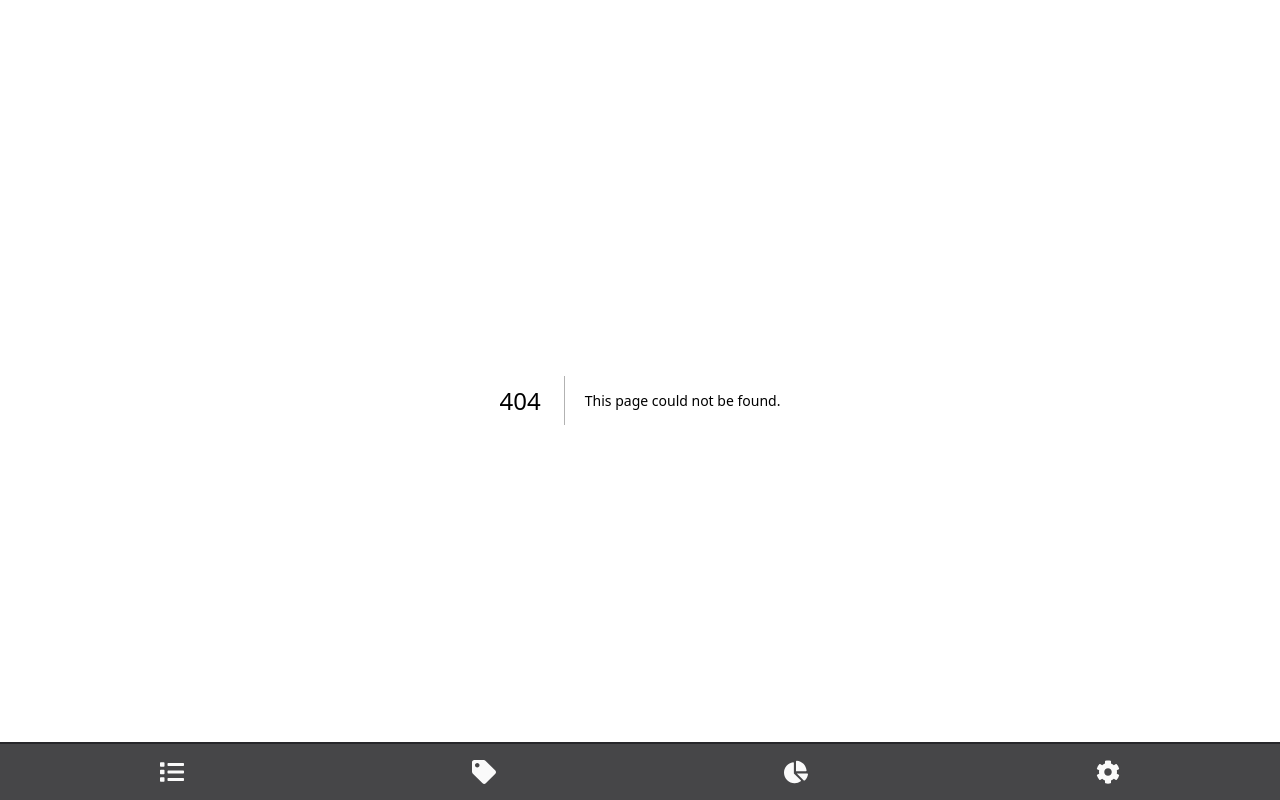
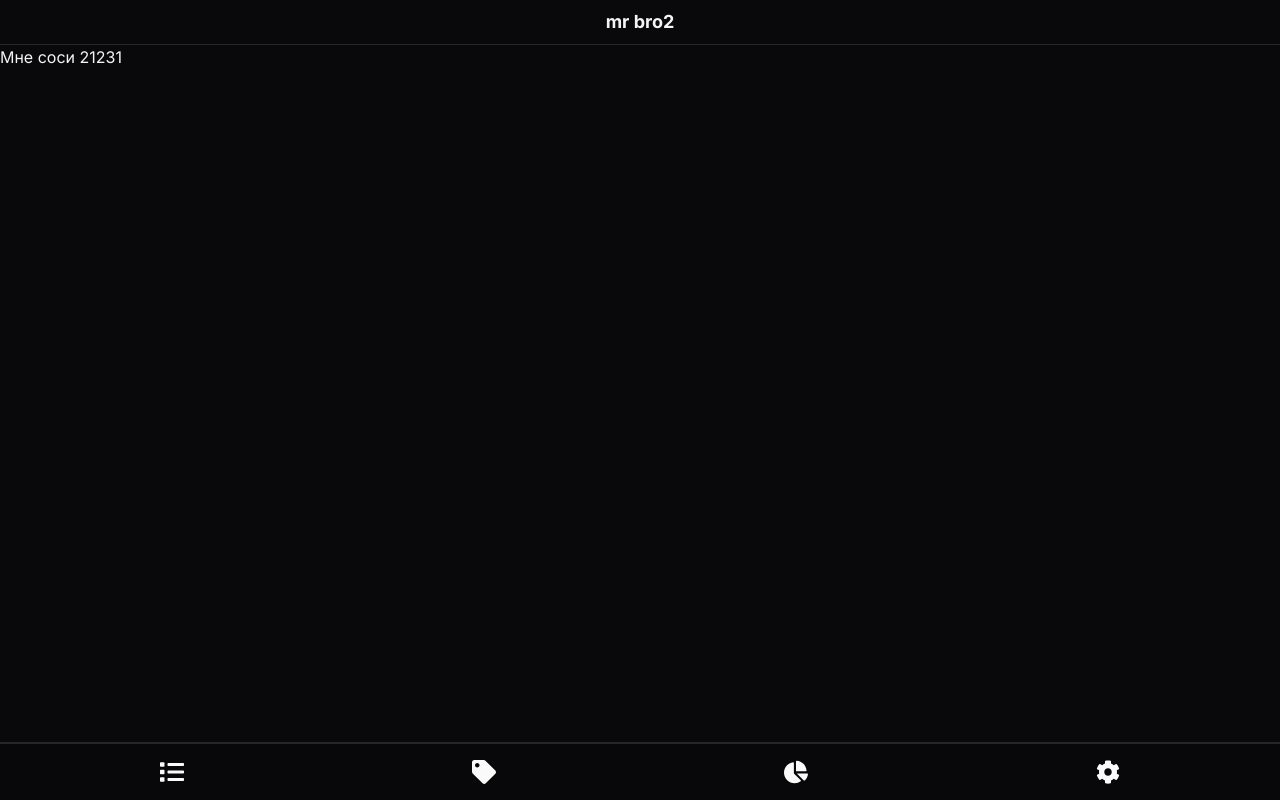
Before and after one commit to V4nden/Tasks, a Next.js app: page /tasks in a window 1280 px wide. Before the commit this address had no page. Built offline with nearby package versions, Linux system fonts and the light colour scheme.

Commit message:
feat: SwipeContainer component

```diff
--- /dev/null
+++ b/app/tasks/page.tsx
@@ -0,0 +1,22 @@
+"use client";
+import SwipeContainer from "@/components/SwipeContainer";
+import useSwipe from "@/utils/useSwipe";
+import React from "react";
+
+type Props = {};
+
+const Page = (props: Props) => {
+  const ref = React.createRef<HTMLDivElement>();
+  const { x, y, est } = useSwipe(ref);
+  return (
+    <SwipeContainer>
+      {["mr bro", <div className="text-zinc-100">Мне соси</div>]}
+      {["mr bro2", <div className="text-zinc-100">Мне соси 21231</div>]}
+      {["mr bro3", <div className="text-zinc-100">Мне соси 21231</div>]}
+      {["mr bro4", <div className="text-zinc-100">Мне соси 212312</div>]}
+      {["mr bro5", <div className="text-zinc-100">Мне соси 2123123123</div>]}
+    </SwipeContainer>
+  );
+};
+
+export default Page;
--- /dev/null
+++ b/components/SwipeContainer.tsx
@@ -0,0 +1,59 @@
+"use client";
+import useSwipe from "@/utils/useSwipe";
+import { motion, useAnimation, useScroll } from "framer-motion";
+import React, { useEffect, useRef, useState } from "react";
+
+type Props = { children: [string, React.ReactNode][] };
+
+const SwipeContainer = (props: Props) => {
+  const ref = React.createRef<HTMLDivElement>();
+  const { x, y, est } = useSwipe(ref);
+  const [selected, setSelected] = useState(0);
+  const animation = useAnimation();
+  const transition = { duration: 0.2, ease: [1, 0, 0.5, 1] };
+  async function swipeAnimation(direction: "left" | "right") {
+    await animation.start({ x: direction == "left" ? 100 : -100, opacity: 0 });
+    await animation.set({ x: direction == "left" ? -100 : 100 });
+    animation.start({ x: 0, opacity: 1 });
+  }
+  function changeSelection(how: number) {
+    if (how > 0) {
+      setSelected(
+        selected + how > props.children.length - 1 ? selected : selected + how
+      );
+    } else if (how < 0) {
+      setSelected(selected + how < 0 ? selected : selected + how);
+    }
+  }
+  useEffect(() => {
+    if (x > 60) {
+      swipeAnimation("left").then(() => {
+        changeSelection(-1);
+      });
+    } else if (x < 60) {
+      swipeAnimation("right").then(() => {
+        changeSelection(1);
+      });
+    }
+    console.log(x);
+  }, [x]);
+
+  return (
+    <div ref={ref} className="overflow-x-hidden">
+      <div className="py-2 w-full text-center text-zinc-100 font-bold text-lg border-b border-zinc-800">
+        <motion.h1 transition={transition} animate={animation}>
+          {props.children[selected][0]}
+        </motion.h1>
+      </div>
+      <motion.div
+        animate={animation}
+        transition={transition}
+        className="h-full w-full"
+      >
+        {props.children[selected][1]}
+      </motion.div>
+    </div>
+  );
+};
+
+export default SwipeContainer;
--- /dev/null
+++ b/utils/useSwipe.tsx
@@ -0,0 +1,33 @@
+import React, { ReactNode, useEffect, useState } from "react";
+
+const useSwipe = (ref: React.RefObject<HTMLDivElement>) => {
+  let xTouchStart = 0;
+  let yTouchStart = 0;
+  let touchWhen = 0;
+  const [x, setX] = useState(0);
+  const [y, setY] = useState(0);
+  const [est, setEst] = useState(0);
+  useEffect(() => {
+    if (!ref.current) return;
+
+    ref.current.addEventListener("touchstart", (e) => {
+      touchWhen = Date.now();
+      xTouchStart = e.touches[0].clientX;
+      yTouchStart = e.touches[0].clientY;
+    });
+    ref.current.addEventListener("touchend", (e) => {
+      setX(e.changedTouches[0].clientX - xTouchStart);
+      setY(yTouchStart - e.changedTouches[0].clientY);
+      setEst(Date.now() - touchWhen);
+    });
+
+    return () => {
+      ref.current?.removeEventListener("touchstart", () => {});
+      ref.current?.removeEventListener("touchend", () => {});
+    };
+  }, [ref.current]);
+
+  return { x, y, est };
+};
+
+export default useSwipe;
```
